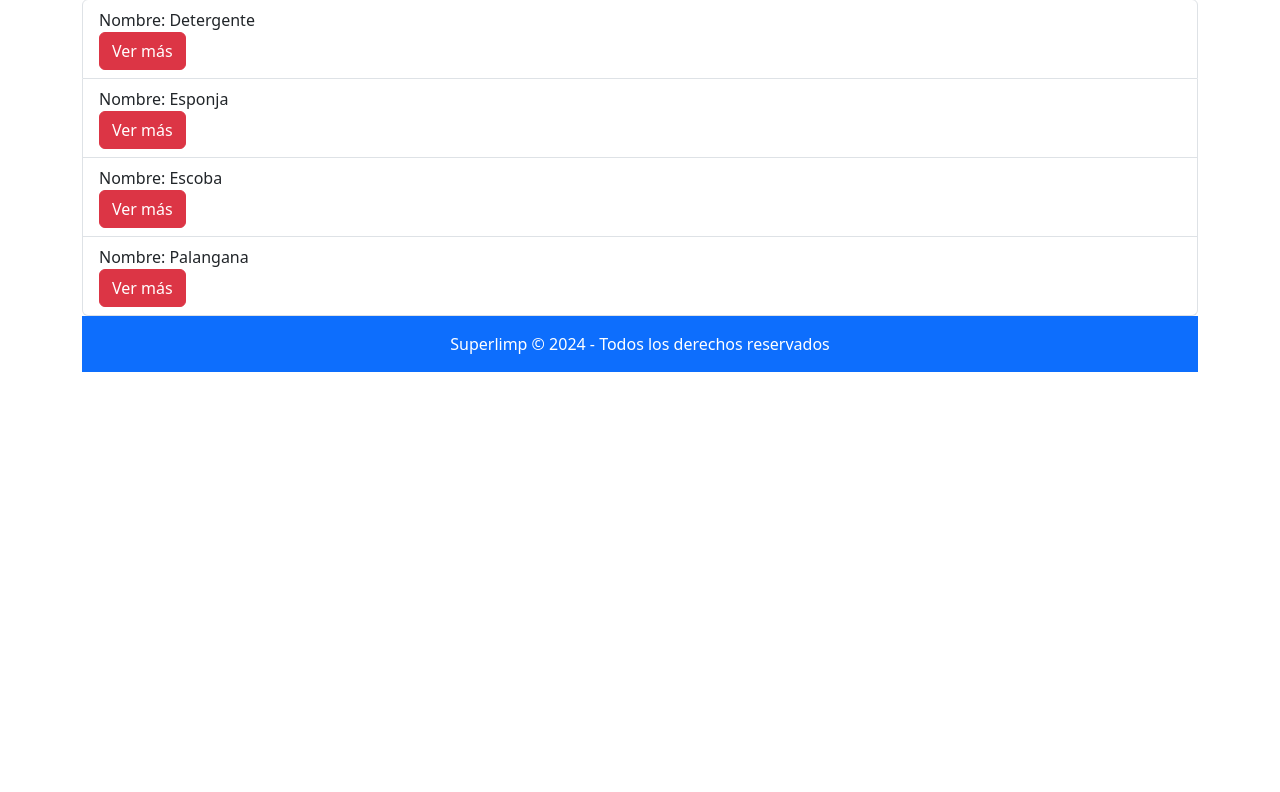
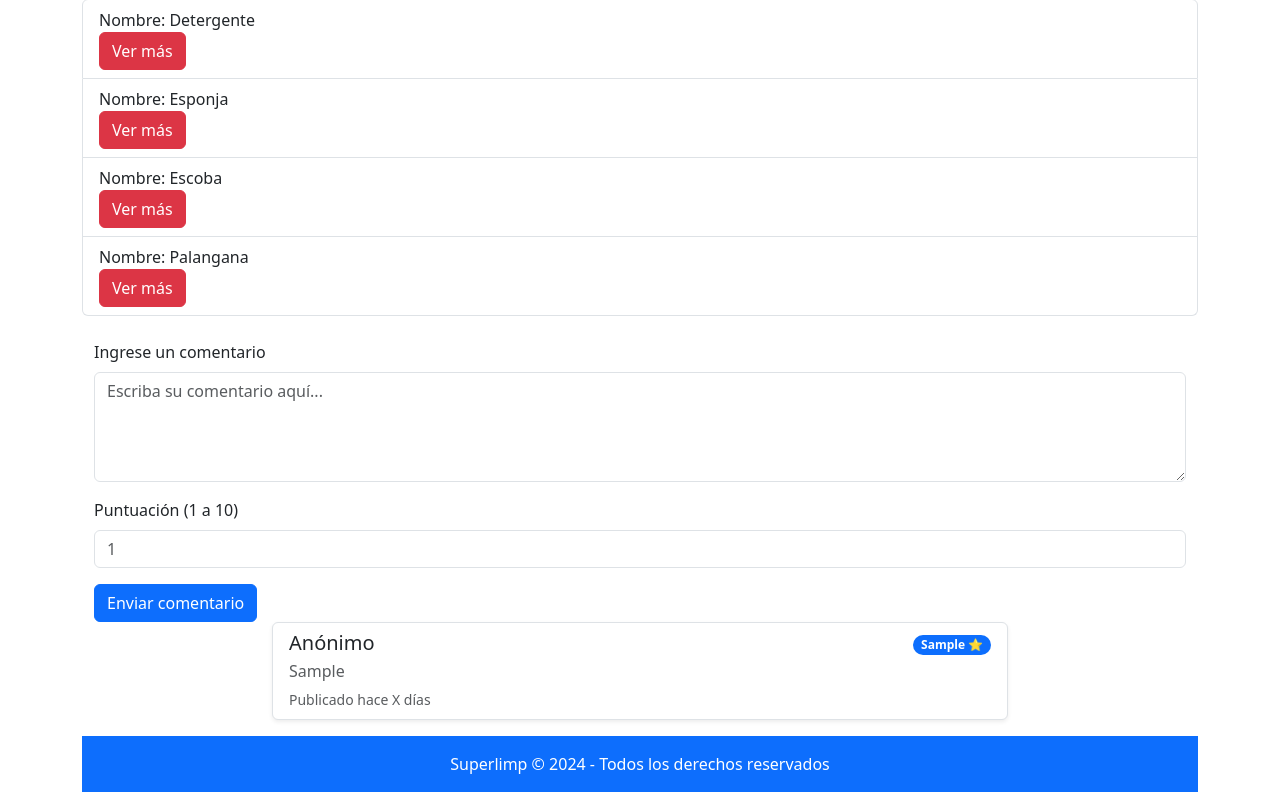
Before and after one commit to matias1936/superlimp_db, a PHP site: page / in a window 1280 px wide. Shown: the part 81-873 px from the top of the page. Before the commit the page ends 453 px from the top, so only its background shows below. Run offline with PHP 8.4, Linux system fonts and the light colour scheme; data comes from the database, SQL or seed files in the repository; tables that the repository leaves empty or names only in its code hold one stand-in row (values such as "Sample post").

Commit message:
Agregamos la opción de insertar comentarios

```diff
--- a/app/controllers/producto.controller.php
+++ b/app/controllers/producto.controller.php
@@ -1,11 +1,14 @@
 <?php
 include_once 'app/models/producto.model.php';
+include_once 'app/models/comentario.model.php';
 include_once 'app/views/producto.view.php';
 class ProductoController{
     private $model;
+    private $comentarioModel;
     private $view;
     function __construct(){
         $this->model=new ProductoModel();
+        $this->comentarioModel=new ComentarioModel();
         $this->view=new ProductoView();
     }
     function showProductos(){
@@ -15,6 +18,24 @@ class ProductoController{
         }else{
             $this->view->show($productos);
 
+        }
+    }
+    function showComentarios(){
+        $comentarios = $this->comentarioModel->get();
+        if($comentarios===null){
+            echo 'No se encontraron productos';
+        }else{
+            $this->view->showComentarios($comentarios);
+        }
+    }
+    function addComentario(){
+        $comentario = $_POST['comentario'];
+        $puntuacion = $_POST['puntuacion'];
+        $id = $this->comentarioModel->insertarComentario($comentario,$puntuacion);
+        if($id){
+            header('Location: ' . BASE_URL);
+        }else{
+            echo"ERROR AL INSERTAR COMENTARIO";
         }
     }
     function showBy($id){
--- /dev/null
+++ b/app/models/comentario.model.php
@@ -0,0 +1,20 @@
+<?php
+    class ComentarioModel{
+        function conectar(){
+            $db = new PDO('mysql:host=localhost;'.'dbname=superlimp_db;charset=utf8' , 'root', '');
+            return $db;
+        }
+        function get(){
+            $db=$this->conectar();
+            $consulta=$db->prepare('SELECT * FROM comentarios');
+            $consulta->execute();
+            return $consulta->fetchAll(PDO::FETCH_OBJ);
+        }
+
+        function insertarComentario($comentario,$puntuacion){
+            $db=$this->conectar();
+            $consulta=$db->prepare('INSERT INTO comentarios(comentario,puntuacion) VALUES (?,?)');
+            $consulta->execute([$comentario,$puntuacion]);
+            return $db -> lastInsertId();
+        }
+    }
--- a/app/models/producto.model.php
+++ b/app/models/producto.model.php
@@ -18,4 +18,6 @@ class ProductoModel{
         $consulta->execute([$id]);
         return $consulta->fetch(PDO::FETCH_OBJ);
     }
+
+
 }
--- a/app/views/producto.view.php
+++ b/app/views/producto.view.php
@@ -35,6 +35,33 @@ class ProductoView{
         <?php } ?>
     </ul>
     <?php
-    require_once 'templates/footer.php';
+
     }
+    function showComentarios($comentarios) {
+        require_once 'templates/formComment.php';
+        ?>
+        <div class="row">
+            <div class="col-md-8 mx-auto">
+                <ul class="list-group">
+                    <?php foreach ($comentarios as $comentario) { ?>
+                        <li class="list-group-item mb-3 shadow-sm">
+                            <div class="d-flex justify-content-between align-items-center">
+                                <h5 class="mb-1">Anónimo</h5>
+                                <span class="badge bg-primary rounded-pill">
+                                    <?php echo $comentario->puntuacion; ?> ⭐
+                                </span>
+                            </div>
+                            <p class="mb-1 text-muted">
+                                <?php echo htmlspecialchars($comentario->comentario); ?>
+                            </p>
+                            <small class="text-muted">Publicado hace X días</small>
+                        </li>
+                    <?php } ?>
+                </ul>
+            </div>
+        </div>
+        <?php
+        require_once 'templates/footer.php';
+    }
+
 }
--- a/router.php
+++ b/router.php
@@ -1,8 +1,9 @@
 <?php
 include_once 'app/controllers/producto.controller.php';
+
 define('BASE_URL', '//'.$_SERVER['SERVER_NAME'] . ':' . $_SERVER['SERVER_PORT'] . dirname($_SERVER['PHP_SELF']).'/');
 
-$action = 'listar';
+$action = 'home';
 if(!empty ($_GET['action'])){
     $action = $_GET['action'];
 }
@@ -10,19 +11,23 @@ if(!empty ($_GET['action'])){
 $params=explode('/',$action);
 
 switch($params[0]){
-    case 'listar':
+    case 'home':
         $controller = new ProductoController();
         $controller->showProductos();
+        $controller->showComentarios();
+
     break;
-
+    case 'insertarComentario':
+        $controller = new ProductoController();
+        $controller -> addComentario();
+        break;
     case 'vermas':
         $controller = new ProductoController();
         $controller -> showBy($params[1]);
         break;
-    break;
 
     default:
-        header("HTTP/1.0 404 Not Found");
+
         echo"404 Pagina no encontrada";
     break;
 };
--- /dev/null
+++ b/templates/formComment.php
@@ -0,0 +1,13 @@
+<form action="insertarComentario" method="POST" class="container mt-4">
+    <div class="mb-3">
+        <label for="comentario" class="form-label">Ingrese un comentario</label>
+        <textarea class="form-control" id="comentario" name="comentario" rows="4" placeholder="Escriba su comentario aquí..." required></textarea>
+    </div>
+
+    <div class="mb-3">
+        <label for="puntuacion" class="form-label">Puntuación (1 a 10)</label>
+        <input type="number" class="form-control" id="puntuacion" name="puntuacion" min="1" max="10" placeholder="1" required>
+    </div>
+
+    <button type="submit" class="btn btn-primary">Enviar comentario</button>
+</form>
```
